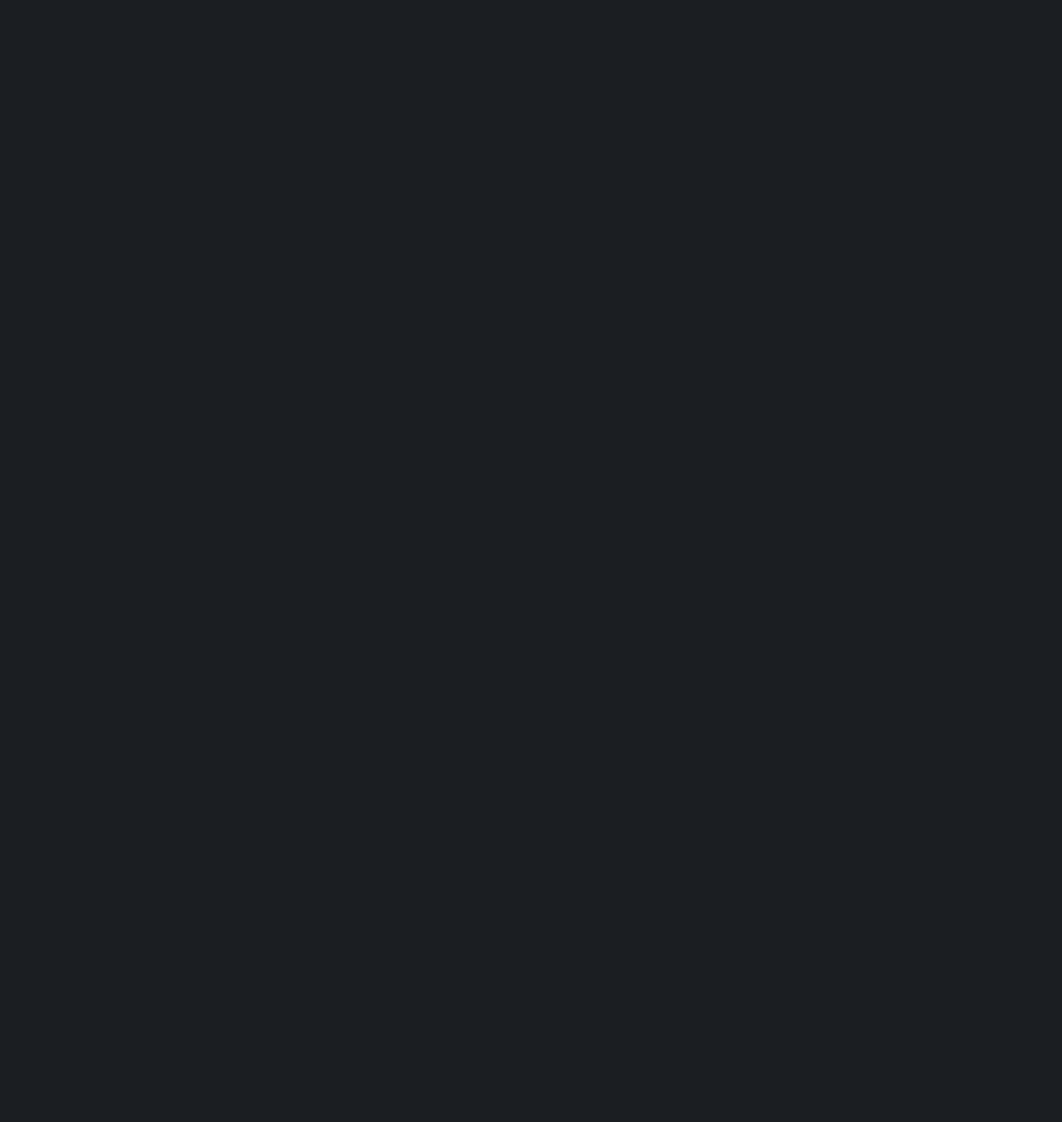
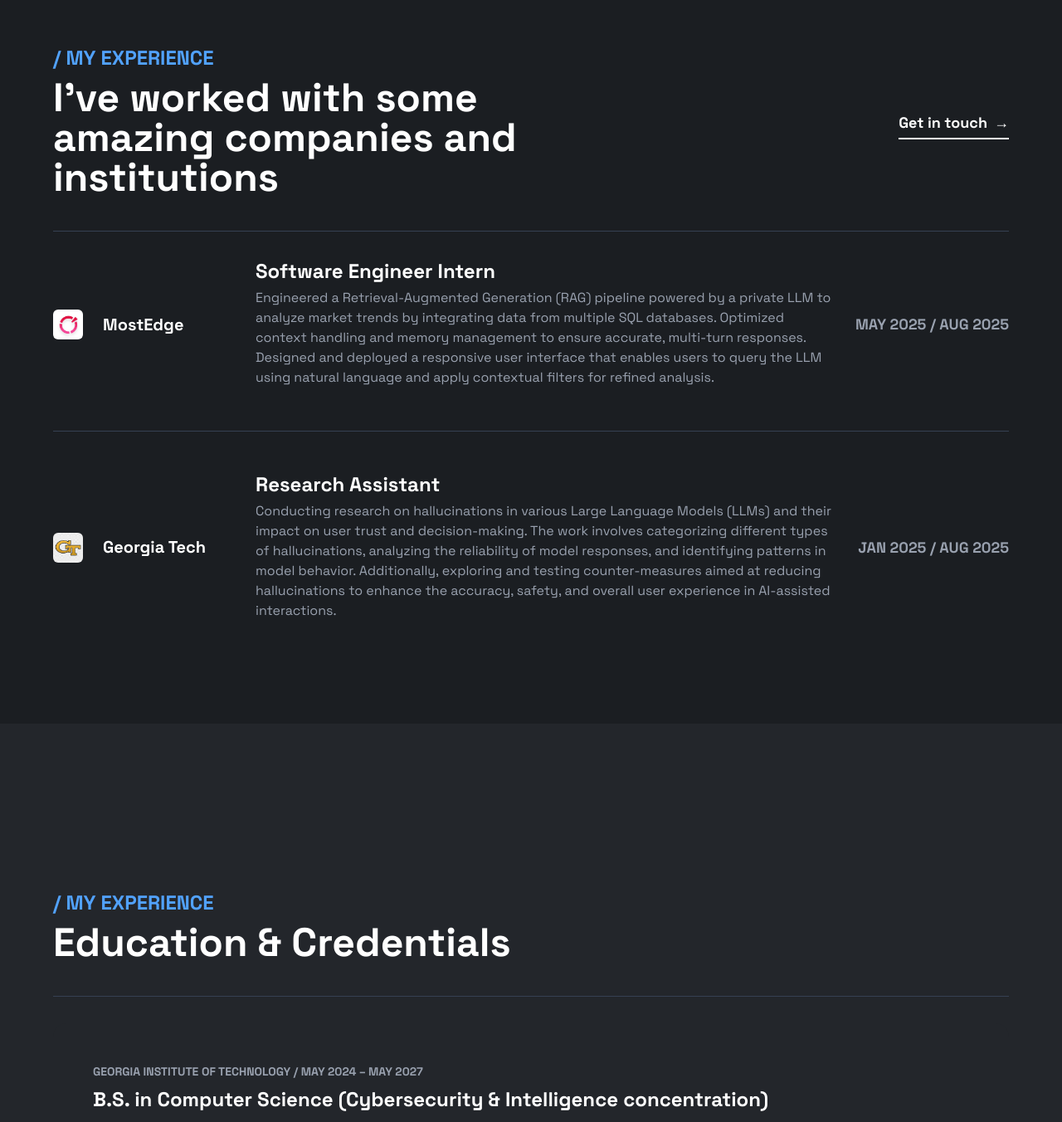
Before and after one commit to Christopher-Anandaraj/portfolio, a Next.js app: page /about in a window 1280 px wide. Shown: the part 3151-4503 px from the top of the page at 83% size. Before the commit the page ends 2797 px from the top, so only its background shows below. Built offline with nearby package versions, Linux system fonts and the light colour scheme.

Commit message:
Working portfolio

```diff
--- a/src/app/about/page.tsx
+++ b/src/app/about/page.tsx
@@ -80,12 +80,14 @@ export default function About() {
         </div>
       </section>
       {/* Experience Section */}
-      <section className="w-full py-20 px-4">
+      <section className="w-full py-50 px-4">
         <div className="max-w-6xl mx-auto">
           <div className="flex flex-col md:flex-row md:items-center md:justify-between mb-8">
             <div>
               <span className="text-blue-400 font-bold uppercase text-2xl mb-2 block">/ My Experience</span>
-              <h2 className="text-4xl sm:text-5xl font-extrabold text-white mb-2">AI Developer with hands-on experience across full-stack projects</h2>
+              <div className="max-w-2xl">
+                <h2 className="text-4xl sm:text-5xl font-extrabold text-white mb-2">AI Developer with hands-on experience across full-stack projects</h2>
+              </div>
             </div>
             <div className="mt-6 md:mt-0">
               <a href="/contact" className="text-white font-semibold border-b-2 border-white pb-1 hover:text-blue-400 transition text-lg inline-flex items-center gap-2">Get in touch <span aria-hidden>→</span></a>
@@ -140,6 +142,80 @@ export default function About() {
           </div>
         </div>
       </section>
+      {/* Experience Timeline Section */}
+      <section className="w-full py-30 px-4">
+        <div className="max-w-6xl mx-auto">
+          <div className="flex flex-col md:flex-row md:items-center md:justify-between mb-8">
+            <div>
+              <span className="text-blue-400 font-bold uppercase text-2xl mb-2 block">/ My Experience</span>
+              <div className="max-w-2xl">
+                <h2 className="text-4xl sm:text-5xl font-extrabold text-white mb-2">I've worked with some amazing companies and institutions</h2>
+              </div>
+            </div>
+            <div className="mt-6 md:mt-0">
+              <a href="/contact" className="text-white font-semibold border-b-2 border-white pb-1 hover:text-blue-400 transition text-lg inline-flex items-center gap-2">Get in touch <span aria-hidden>→</span></a>
+            </div>
+          </div>
+          <hr className="border-gray-700 mb-8" />
+          <div className="flex flex-col gap-12">
+            {/* Experience Card 1 */}
+            <div className="flex flex-col md:flex-row md:items-center md:justify-between gap-6">
+              <div className="flex items-center gap-6 min-w-[220px]">
+                {/* Placeholder SVG for Venture */}
+                <span className="text-gray-300">
+                  <Image src="/mostedge_logo.jpg" alt="MostEdge Logo" width={36} height={36} className="rounded-md" />
+                </span>
+                <span className="text-white text-xl font-bold">MostEdge</span>
+              </div>
+              <div className="flex-1">
+                <div className="text-2xl font-extrabold text-white mb-1">Software Engineer Intern</div>
+                <div className="text-gray-400 text-base mb-1">Engineered a Retrieval-Augmented Generation (RAG) pipeline powered by a private LLM to analyze market trends by integrating data from multiple SQL databases. Optimized context handling and memory management to ensure accurate, multi-turn responses. Designed and deployed a responsive user interface that enables users to query the LLM using natural language and apply contextual filters for refined analysis.</div>
+              </div>
+              <div className="text-gray-400 text-lg font-bold min-w-[160px] text-right">MAY 2025 / AUG 2025</div>
+            </div>
+            <hr className="border-gray-700" />
+            {/* Experience Card 2 */}
+            <div className="flex flex-col md:flex-row md:items-center md:justify-between gap-6">
+              <div className="flex items-center gap-6 min-w-[220px]">
+                {/* Placeholder SVG for Agency */}
+                <span className="text-gray-300">
+                  <Image src="/gt_logo.jpg" alt="Georgia Tech Logo" width={36} height={36} className="rounded-md" />
+                </span>
+                <div className="max-w-xs truncate">
+                  <span className="text-white text-xl font-bold">Georgia Tech</span>
+                </div>
+              </div>
+              <div className="flex-1">
+                <div className="text-2xl font-extrabold text-white mb-1">Research Assistant</div>
+                <div className="text-gray-400 text-base mb-1">Conducting research on hallucinations in various Large Language Models (LLMs) and their impact on user trust and decision-making. The work involves categorizing different types of hallucinations, analyzing the reliability of model responses, and identifying patterns in model behavior. Additionally, exploring and testing counter-measures aimed at reducing hallucinations to enhance the accuracy, safety, and overall user experience in AI-assisted interactions.</div>
+              </div>
+              <div className="text-gray-400 text-lg font-bold min-w-[160px] text-right">JAN 2025 / AUG 2025</div>
+            </div>
+          </div>
+        </div>
+      </section>
+      {/* Education Section */}
+      <section className="w-full bg-[#23262b] py-50 px-4">
+        <div className="max-w-6xl mx-auto">
+          <div className="flex flex-col md:flex-row md:items-center md:justify-between mb-8">
+            <div>
+              <span className="text-blue-400 font-bold uppercase text-2xl mb-2 block">/ My Experience</span>
+              <div className="max-w-5xl w-full">
+                <h2 className="text-4xl sm:text-5xl font-extrabold text-white mb-2 w-full whitespace-nowrap">Education & Credentials</h2>
+              </div>
+            </div>
+          </div>
+          <hr className="border-gray-700 mb-8" />
+          <div className="bg-[#23262b] rounded-2xl overflow-hidden">
+            {/* Card 1 */}
+            <div className="p-12 w-full">
+              <div className="text-gray-400 font-bold uppercase text-sm mb-2">Georgia Institute of Technology / MAY 2024 – MAY 2027</div>
+              <div className="text-2xl font-extrabold text-white mb-2">B.S. in Computer Science (Cybersecurity & Intelligence concentration)</div>
+              <div className="text-gray-400 text-base">Dean’s List student focused on AI systems, large language models, and data-driven security solutions.</div>
+            </div>
+          </div>
+        </div>
+      </section>
     </>
   );
 }
--- a/src/app/layout.tsx
+++ b/src/app/layout.tsx
@@ -1,10 +1,11 @@
 import type { Metadata } from "next";
 import "./globals.css";
 import Link from 'next/link';
+import Image from 'next/image';
 
 export const metadata: Metadata = {
-  title: "AI Developer Portfolio",
-  description: "Professional portfolio for an AI developer.",
+  title: "Chris' Developer Portfolio",
+  description: "Explore Chris' work in AI development, LLM applications, and intelligent systems engineering.",
 };
 
 export default function RootLayout({
@@ -31,6 +32,40 @@ export default function RootLayout({
         <main className="w-full flex flex-col items-center justify-center flex-1">
           {children}
         </main>
+        {/* Footer */}
+        <footer className="w-full border-t border-[#23262b] mt-24 pt-16 pb-8 bg-[#1B1E22]">
+          <div className="max-w-7xl mx-auto flex flex-col md:flex-row items-center md:items-start justify-between px-60 gap-0">
+            {/* Profile & Social */}
+            <div className="flex flex-col items-center md:items-start gap-4">
+              <Image src="/profile-bg.png" alt="Christopher Anandaraj" width={120} height={120} className="rounded-full bg-[#23262b] border-4 border-[#23262b]" />
+              <div>
+                <div className="text-4xl font-bold text-white">Christopher Anandaraj</div>
+                <div className="text-gray-400 text-2xl">Software Engineer/AI Intern</div>
+              </div>
+              <div className="flex gap-4 mt-2">
+                <a href="https://www.linkedin.com/in/christopher-anandaraj/" target="_blank" rel="noopener noreferrer" aria-label="LinkedIn" className="hover:text-blue-400 transition text-gray-300">
+                  <svg width="32" height="32" fill="currentColor" viewBox="0 0 24 24"><path d="M19 0h-14c-2.76 0-5 2.24-5 5v14c0 2.76 2.24 5 5 5h14c2.76 0 5-2.24 5-5v-14c0-2.76-2.24-5-5-5zm-11 19h-3v-9h3v9zm-1.5-10.28c-.97 0-1.75-.79-1.75-1.75s.78-1.75 1.75-1.75 1.75.79 1.75 1.75-.78 1.75-1.75 1.75zm13.5 10.28h-3v-4.5c0-1.08-.02-2.47-1.5-2.47-1.5 0-1.73 1.17-1.73 2.39v4.58h-3v-9h2.89v1.23h.04c.4-.75 1.38-1.54 2.84-1.54 3.04 0 3.6 2 3.6 4.59v4.72z"/></svg>
+                </a>
+                <a href="https://github.com/Christopher-Anandaraj" target="_blank" rel="noopener noreferrer" aria-label="GitHub" className="hover:text-blue-400 transition text-gray-300">
+                  <svg width="32" height="32" fill="currentColor" viewBox="0 0 24 24"><path d="M12 0C5.37 0 0 5.37 0 12c0 5.3 3.438 9.8 8.205 11.387.6.113.82-.262.82-.577v-2.234c-3.338.726-4.033-1.416-4.033-1.416-.546-1.387-1.333-1.756-1.333-1.756-1.09-.745.083-.729.083-.729 1.205.084 1.84 1.237 1.84 1.237 1.07 1.834 2.807 1.304 3.492.997.108-.775.418-1.305.762-1.605-2.665-.304-5.466-1.332-5.466-5.93 0-1.31.468-2.38 1.236-3.22-.124-.303-.535-1.523.117-3.176 0 0 1.008-.322 3.3 1.23a11.5 11.5 0 0 1 3.003-.404c1.02.005 2.047.138 3.003.404 2.29-1.552 3.297-1.23 3.297-1.23.653 1.653.242 2.873.12 3.176.77.84 1.235 1.91 1.235 3.22 0 4.61-2.803 5.624-5.475 5.92.43.37.823 1.102.823 2.222v3.293c0 .318.218.694.825.576C20.565 21.796 24 17.297 24 12c0-6.63-5.373-12-12-12z"/></svg>
+                </a>
+              </div>
+            </div>
+            {/* Contact Info */}
+            <div className="flex-1 flex flex-col items-center md:items-end gap-4">
+              <div className="text-4xl font-bold text-white mb-2 flex items-center gap-2">Get in touch <span className="text-blue-400">→</span></div>
+              <div className="flex flex-col md:flex-row gap-8 w-full md:justify-end">
+                <div>
+                  <div className="text-gray-400 font-bold uppercase text-xs mb-1">EMAIL ME:</div>
+                  <a href="mailto:js01.christopher@gmail.com" className="text-white font-mono text-lg border-b-2 border-gray-500 hover:text-blue-400 transition inline-flex items-center gap-2">js01.christopher@gmail.com <span aria-hidden>→</span></a>
+                </div>
+              </div>
+            </div>
+          </div>
+          <div className="max-w-7xl mx-auto mt-12 px-8 text-center text-gray-500 text-sm border-t border-[#23262b] pt-6">
+            Copyright © {new Date().getFullYear()} Christopher Anandaraj | Inspired by Developer X
+          </div>
+        </footer>
       </body>
     </html>
   );
--- a/src/app/page.tsx
+++ b/src/app/page.tsx
@@ -22,6 +22,7 @@ const socialLinks = [
 
 const companies = [
   { name: 'MostEdge', icon: <Image src="/mostedge_logo.jpg" alt="MostEdge Logo" width={28} height={28} style={{ height: 28, width: 'auto', display: 'inline-block', verticalAlign: 'middle', borderRadius: '4px' }} /> },
+  { name: 'Georgia Tech', icon: <Image src="/gt_logo.jpg" alt="Georgia Tech Logo" width={28} height={28} style={{ height: 28, width: 'auto', display: 'inline-block', verticalAlign: 'middle', borderRadius: '4px' }} /> },
 ];
 
 export default function Home() {
@@ -144,7 +145,7 @@ export default function Home() {
                   </div>
                 </div>
               </div>
-              <p className="text-gray-400 text-base max-w-md mt-6">From building an aviation safety assistant for the UC Berkeley AI Hackathon to leading development on enterprise chatbots that integrate SQL and MongoDB-backed knowledge, I thrive at the intersection of innovation, performance, and usability.</p>
+              <p className="text-gray-400 text-base max-w-md mt-6">From building an aviation safety assistant for the UC Berkeley AI Hackathon to leading development on enterprise RAG chatbots that integrate SQL and MongoDB-backed knowledge, I thrive at the intersection of innovation, performance, and usability.</p>
             </div>
           </div>
         </section>
```
Also changed, not shown: public/gt_logo.jpg (added).
